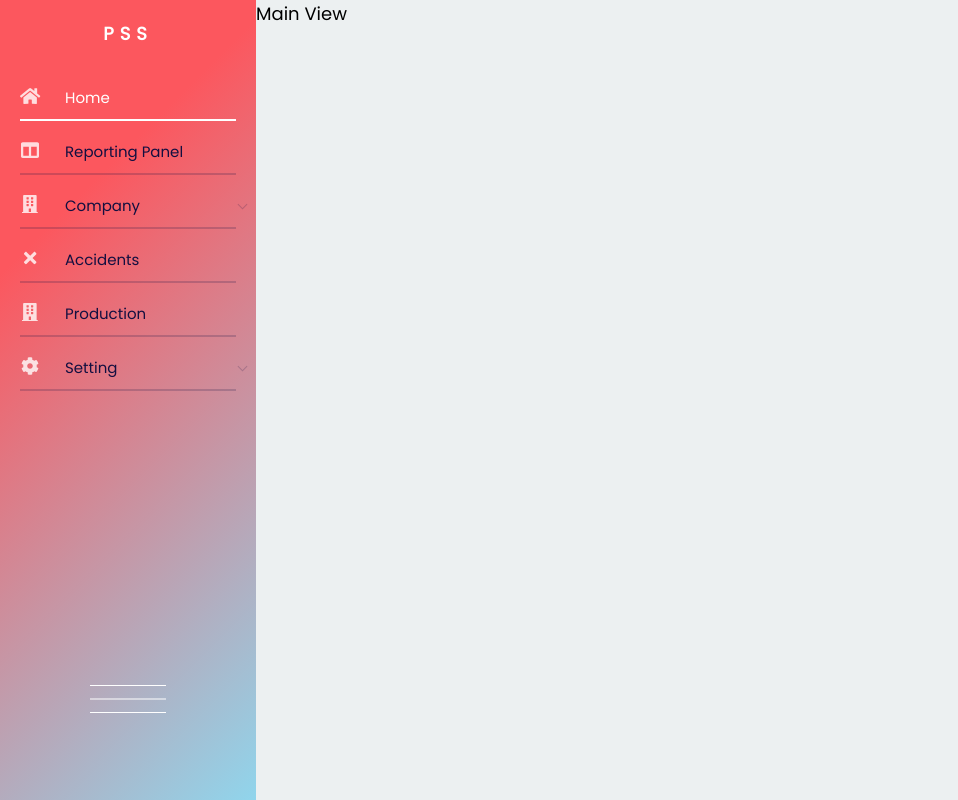
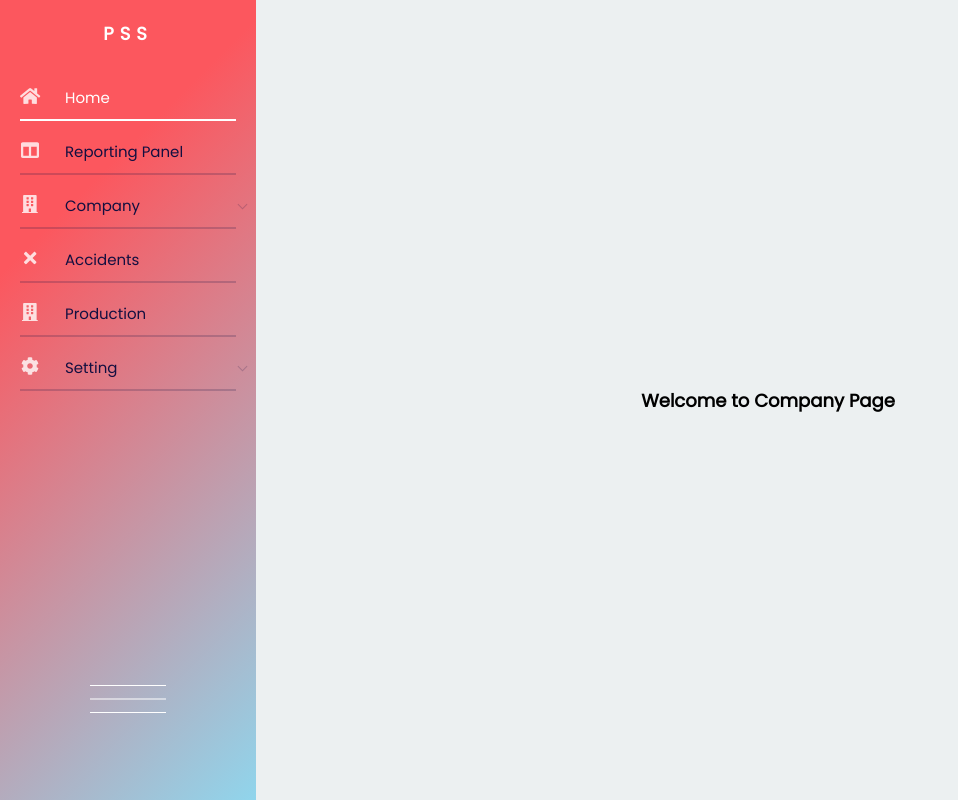
Before and after one commit to jakubwas/react-sidebar, a React (Create React App) app: page /company in a window 1280 px wide. Shown: the whole page, without its empty margins (0-958 px from the left). Built offline with nearby package versions, Linux system fonts and the light colour scheme.

Commit message:
add routes

```diff
--- /dev/null
+++ b/src/Components/MainView/Accidents/Accidents.js
@@ -0,0 +1,11 @@
+import React from 'react'
+
+const Accidents = () => {
+    return (
+        <div>
+            <h1>Welcome to Accidents Page</h1>
+        </div>
+    )
+}
+
+export default Accidents
--- /dev/null
+++ b/src/Components/MainView/Company/Company.js
@@ -0,0 +1,11 @@
+import React from 'react'
+
+const Company = () => {
+    return (
+        <div>
+            <h1>Welcome to Company Page</h1>
+        </div>
+    )
+}
+
+export default Company
--- /dev/null
+++ b/src/Components/MainView/Home/Home.js
@@ -0,0 +1,11 @@
+import React from 'react'
+
+const Home = () => {
+    return (
+        <div>
+            <h1>Welcome to Home Page</h1>
+        </div>
+    )
+}
+
+export default Home
--- a/src/Components/MainView/MainView.js
+++ b/src/Components/MainView/MainView.js
@@ -1,9 +1,12 @@
 import React from 'react';
 import * as styled from './MainView.styles';
+import Routes from '../../Routes'
 
 const MainView = () => {
     return (
-        <styled.MainViewContainer>Main View</styled.MainViewContainer>
+        <styled.MainViewContainer>
+            <Routes/>
+        </styled.MainViewContainer>
     )
 }
 
--- a/src/Components/MainView/MainView.styles.js
+++ b/src/Components/MainView/MainView.styles.js
@@ -2,4 +2,7 @@ import styled from '@emotion/styled';
 
 export const MainViewContainer = styled.div`
     width: 80%;
+    display: flex;
+    justify-content: center;
+    align-items: center;
 `
--- /dev/null
+++ b/src/Components/MainView/Production/Production.js
@@ -0,0 +1,11 @@
+import React from 'react'
+
+const Production = () => {
+    return (
+        <div>
+            <h1>Welcome to Production Page</h1>
+        </div>
+    )
+}
+
+export default Production
--- /dev/null
+++ b/src/Components/MainView/ReportingPanel/ReportingPanel.js
@@ -0,0 +1,11 @@
+import React from 'react'
+
+const ReportingPanel = () => {
+    return (
+        <div>
+            <h1>Welcome to ReportingPanel Page</h1>
+        </div>
+    )
+}
+
+export default ReportingPanel
--- /dev/null
+++ b/src/Components/MainView/Settings/Settings.js
@@ -0,0 +1,11 @@
+import React from 'react'
+
+const Settings = () => {
+    return (
+        <div>
+            <h1>Welcome to Settings Page</h1>
+        </div>
+    )
+}
+
+export default Settings
--- a/src/Components/Sidebar/Sidebar.js
+++ b/src/Components/Sidebar/Sidebar.js
@@ -2,6 +2,7 @@ import React, { useState, useEffect } from 'react';
 import * as styled from './Sidebar.styles';
 import { FontAwesomeIcon } from '@fortawesome/react-fontawesome';
 import { library } from "@fortawesome/fontawesome-svg-core";
+import { Link } from 'react-router-dom';
 import {
     faHome,
     faColumns,
@@ -65,8 +66,15 @@ const Sidebar = (props) => {
 
         if (subMenusStates.hasOwnProperty(index)) {
             subMenusCopy[index]['isOpen'] = !subMenusStates[index]['isOpen'];
+        } else {
+            for (let item in subMenusStates) {
+                subMenusCopy[item]['isOpen'] = false;
+                subMenusCopy[item]['selected'] = null;
+            }
+        }
+
         setSubMenus(subMenusCopy);
-        }
+
     }
 
     const menuItemsJSX = props.menuItems.map((item, index)=> {
@@ -85,7 +93,7 @@ const Sidebar = (props) => {
 
         return (
             <styled.ItemContainer key={index}>
-
+                <Link to={item.to}>
                     <styled.MenuItem
                         selected={isSelectedItem}
                         isSidebarOpen={isSidebarOpen}
@@ -106,7 +114,7 @@ const Sidebar = (props) => {
                             {subMenusJSX}
                         </styled.SubMenuItemContainer>
                     )}
-
+                </Link>
             </styled.ItemContainer>
 
         )
--- /dev/null
+++ b/src/Routes.js
@@ -0,0 +1,23 @@
+import React from 'react';
+import { Switch, Route } from 'react-router-dom';
+
+import Home from './Components/MainView/Home/Home';
+import Accidents from './Components/MainView/Accidents/Accidents';
+import Company from './Components/MainView/Company/Company';
+import Production from './Components/MainView/Production/Production';
+import ReportingPanel from './Components/MainView/ReportingPanel/ReportingPanel';
+import Settings from './Components/MainView/Settings/Settings';
+
+const Routes = () => {
+    return(
+    <Switch>
+        <Route exact path='/' component={Home}/>
+        <Route path='/accidents' component={Accidents}/>
+        <Route path='/company' component={Company}/>
+        <Route path='/production' component={Production}/>
+        <Route path='/reportingpanel' component={ReportingPanel}/>
+        <Route path='/settings' component={Settings}/>
+    </Switch>)
+}
+
+export default Routes;
--- a/src/index.js
+++ b/src/index.js
@@ -2,16 +2,16 @@ import React from 'react';
 import ReactDOM from 'react-dom';
 import App from './App';
 import reportWebVitals from './reportWebVitals';
+import { BrowserRouter } from 'react-router-dom';
 import './Global.scss'
 
 ReactDOM.render(
   <React.StrictMode>
-    <App />
+    <BrowserRouter>
+      <App />
+    </BrowserRouter>
   </React.StrictMode>,
   document.getElementById('root')
 );
 
-// If you want to start measuring performance in your app, pass a function
-// to log results (for example: reportWebVitals(console.log))
-// or send to an analytics endpoint. Learn more: https://bit.ly/CRA-vitals
 reportWebVitals();
```
Also changed, not shown: 1 other file (tests, documents, lock files or other folders). Lines whose indentation alone changed are shown as unchanged.
